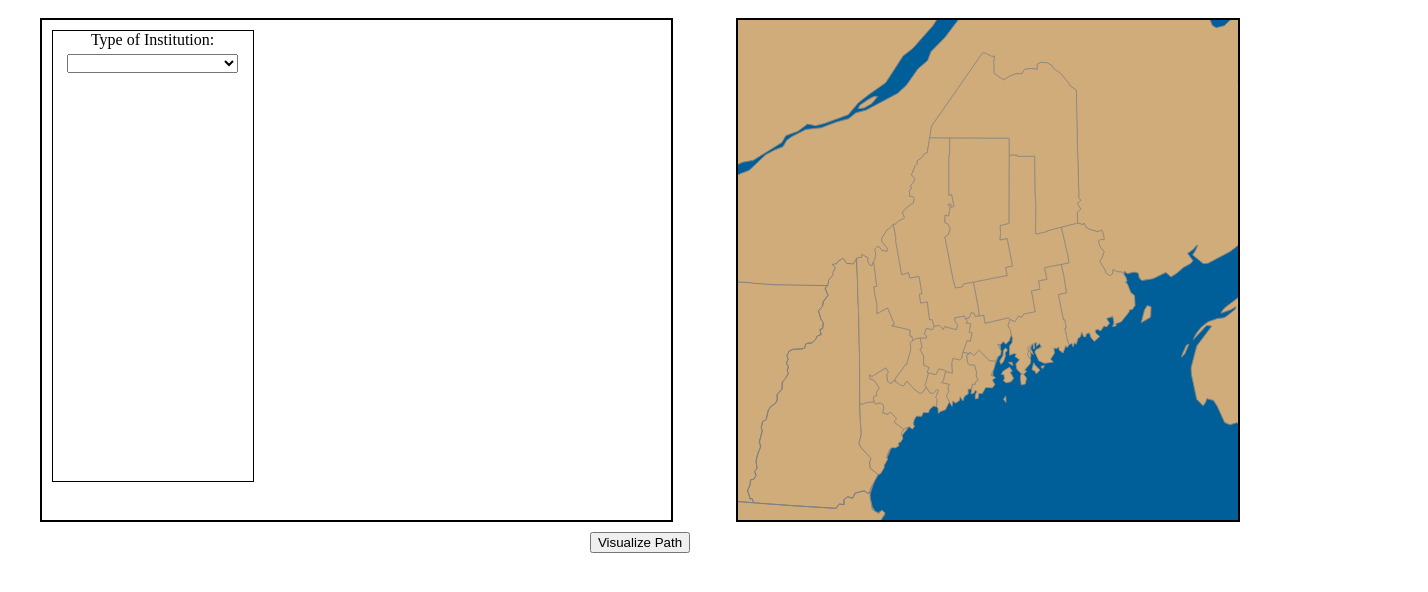
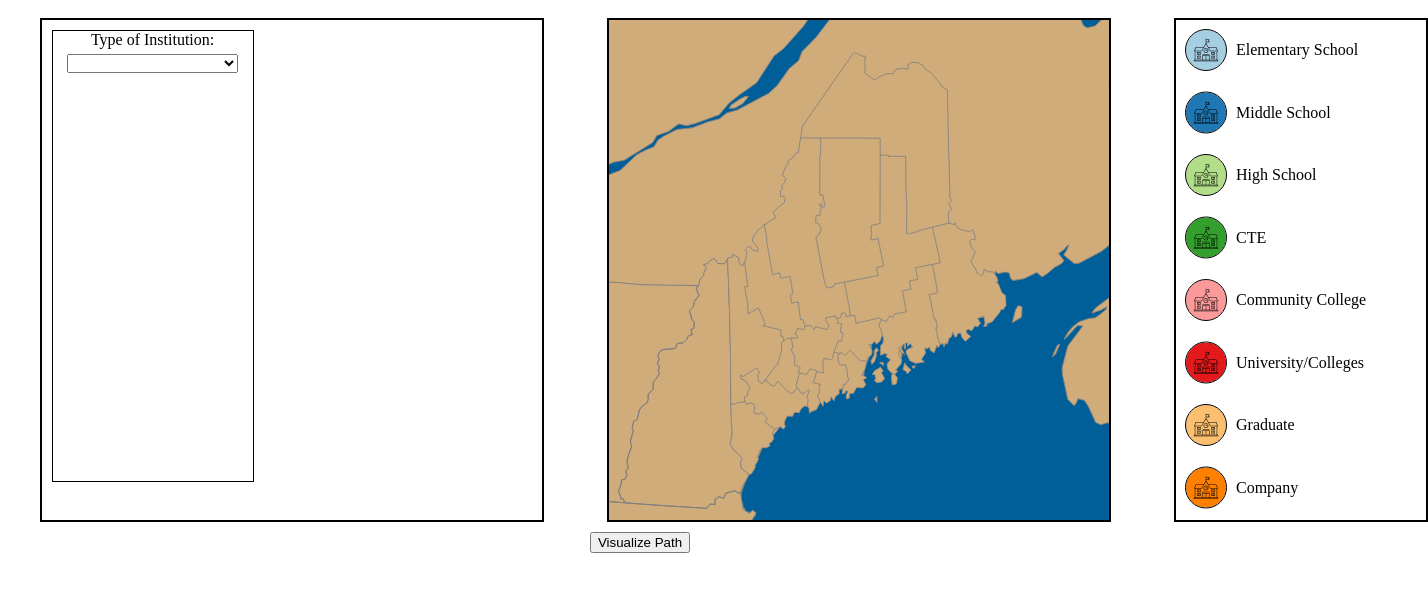
Before and after one commit to MackenzieCreamer/mainePathways, a plain HTML site: page index.html in a window 1280 px wide. Shown: the whole page, 1428 px wide, since content can reach past the window. Drawn offline with Linux system fonts and the light colour scheme.

Commit message:
Add legend to visualization container

```diff
--- a/index.html
+++ b/index.html
@@ -11,6 +11,7 @@
     <div id="full_viz_holder">
         <div id="menu_container"></div>
         <div id="map_container"></div>
+        <div id="legend_container"></div>
     </div>
     <button class="visualize_path_button" id="test" type="button" onclick="create_map(1)">Visualize Path</button>
 </body>
--- a/styles.css
+++ b/styles.css
@@ -1,6 +1,5 @@
 #menu_container {
     display: flex;
-    height: 100%;
     min-width: 500px;
     min-height: 500px;
     flex: 1;
@@ -11,10 +10,17 @@
 
 #map_container {
     border: solid black 2px;
-    height: 100%;
     margin: 10px 2.5%;
     min-width: 500px;
     min-height: 500px;
+}
+
+#legend_container{
+    height: 100%;
+    min-width: 250px;
+    min-height: 500px;
+    border: black solid 2px;
+    margin: 10px 2.5%;
 }
 
 .inner_box {
--- a/visualization.js
+++ b/visualization.js
@@ -583,11 +583,14 @@ function resize(){
     center = [height/2,height/2]
     menuCon = document.getElementById("menu_container")
     mapCon = document.getElementById("map_container")
+    legendCon = document.getElementById("legend_container")
     mapCon.style.height = String(height)+"px"
     mapCon.style.width = String(height)+"px"
     menuCon.style.height = String(height)+"px"
+    legendCon.style.height = String(height)+"px"
     projectionReset()
     create_map()
+    create_legend()
 }
 
 function typeToIndex(type){
@@ -619,3 +622,47 @@ function moveMap(dx,dy){
     ]);
     create_map()
 }
+
+function create_legend(){
+    container = d3.select("#legend_container")
+    container.html("")
+    svg = container.append('svg')
+        .attr('height', height)
+        .attr('width', 250);
+
+    var elem = svg.selectAll("g")
+        .data(pathwayValueNames)
+
+    var mouseover = function(d,name) {
+        console.log(name)
+    }
+
+    var elemEnter = elem.enter()
+        .append('g')
+        .attr("transform",function(d,i){return "translate(10," + (10 + (height/pathwayValueNames.length)*i) + ")"})
+        .on("mouseover",mouseover)
+
+
+    elemEnter.append("svg:image")
+          .attr("width", 40)
+          .attr('height',40)
+          .attr("style", "outline: thin solid black; border-radius:100px;")
+          .attr("xlink:href",d => "images/inst"+typeToIndex(d)+".svg")
+
+    elemEnter.append('text')
+        .attr('dx',50)
+        .attr('dy',25)
+        .text(d => d)
+
+    // svg.selectAll("image")
+    //     .data(pathwayValueNames)
+    //     .enter()
+    //     .append("svg:image")
+    //         .attr("width", 40)
+    //         .attr('height',40)
+    //         .attr("x",10)
+    //         .attr('y',(d,i)=>((10 + (height/pathwayValueNames.length)*i)))
+    //         .attr("style", "outline: thin solid black; border-radius:100px;")
+    //         .attr("xlink:href",d => "images/inst"+typeToIndex(d)+".svg")
+
+}
```
